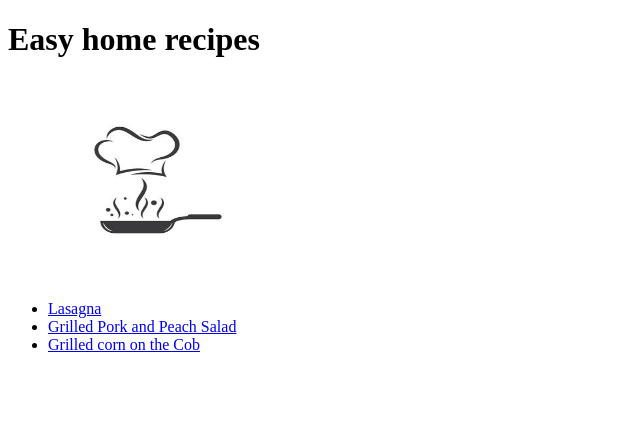
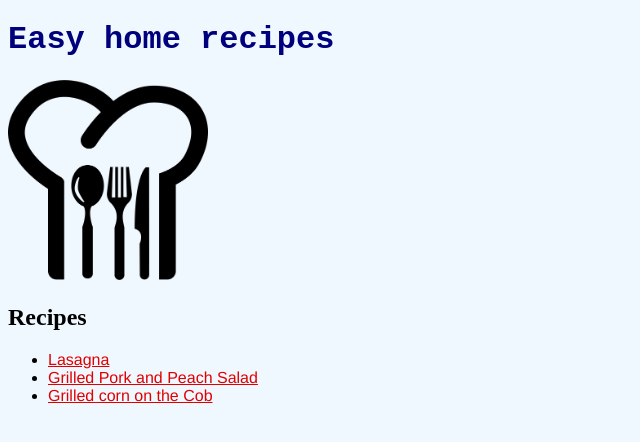
Before and after one commit to mihai-alex/odin-recipes, a plain HTML site: page index.html in a window 1280 px wide. Shown: the whole page, without its empty margins (0-640 px from the left). Drawn offline with Linux system fonts and the light colour scheme.

Commit message:
Add colors, fonts and image borders with CSS

```diff
--- a/index.html
+++ b/index.html
@@ -11,8 +11,8 @@
 
 <body>
     <h1>Easy home recipes</h1>
-    <img src="images/chef-logo.jpg" alt="Logo of a frying pan with steam coming out in the form of a chef cap"
-        width="300" height="200">
+    <img src="images/chef-logo.png" alt="Logo of a chef cap and silverware" height="200" width="auto">
+    <h2>Recipes</h2>
     <ul>
         <li><a href="./recipes/lasagna.html">Lasagna</a></li>
         <li><a href="./recipes/pork-peach-salad.html">Grilled Pork and Peach Salad</a></li>
--- a/styles.css
+++ b/styles.css
@@ -0,0 +1,33 @@
+html {
+    background-color:aliceblue;
+}
+
+h1 {
+    font-family: 'Courier New', Courier, monospace;
+    color: rgb(0, 0, 125)
+}
+
+ul,
+ol {
+    font-family: Helvetica, Arial, sans-serif;
+}
+
+p {
+    font-family: Georgia, 'Times New Roman', Times, serif;
+}
+
+img {
+    border-radius: 8px;
+}
+
+a:link {
+    color: rgb(225, 0, 0);
+}
+
+a:visited {
+    color: rgb(125, 0, 125);
+}
+
+a:hover {
+    color:rgb(0, 0, 225)
+}
```
Also changed, not shown: recipes/grilled-corn.html (+1 -1 lines), recipes/lasagna.html (+1 -1 lines), recipes/pork-peach-salad.html (+1 -1 lines), images/chef-logo.jpg (deleted), images/chef-logo.png (added).
